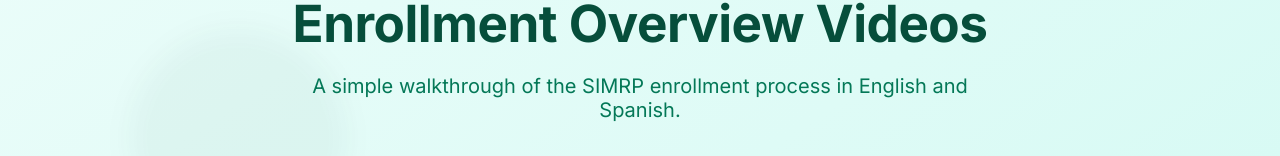
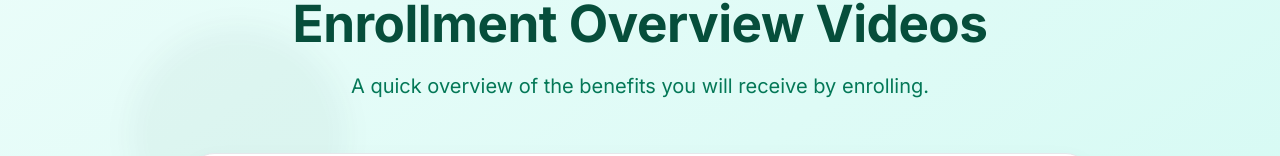
Before and after one commit to RockyBarrett/RRS, a Next.js app: page /enrollment-videos in a window 1280 px wide. Shown: the part 154-310 px from the top of the page. Built offline with nearby package versions, Linux system fonts and the light colour scheme.

Commit message:
Updated subtitle text on enrollment videos page

```diff
--- a/app/enrollment-videos/page.tsx
+++ b/app/enrollment-videos/page.tsx
@@ -28,7 +28,7 @@
 
         <h1 className={styles.pageTitle}>Enrollment Overview Videos</h1>
         <p className={styles.pageSubtitle}>
-          A simple walkthrough of the SIMRP enrollment process in English and Spanish.
+          A quick overview of the benefits you will receive by enrolling.
         </p>
 
         {/* English Video */}
```
